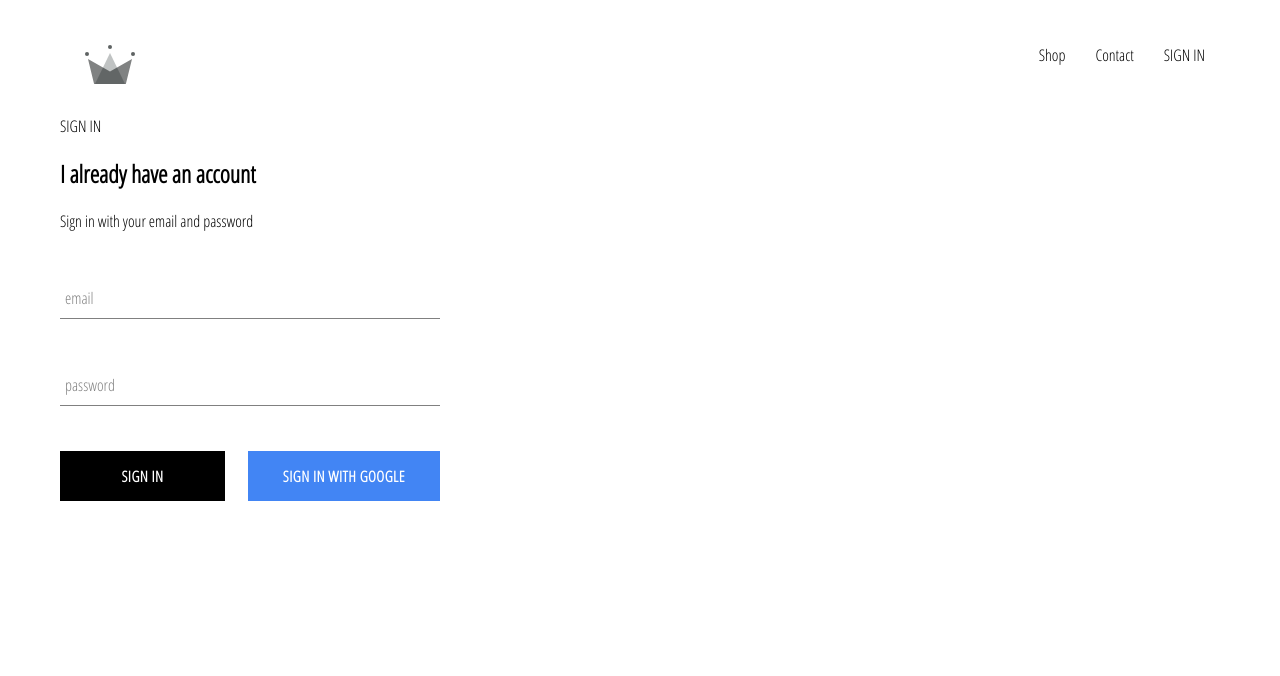
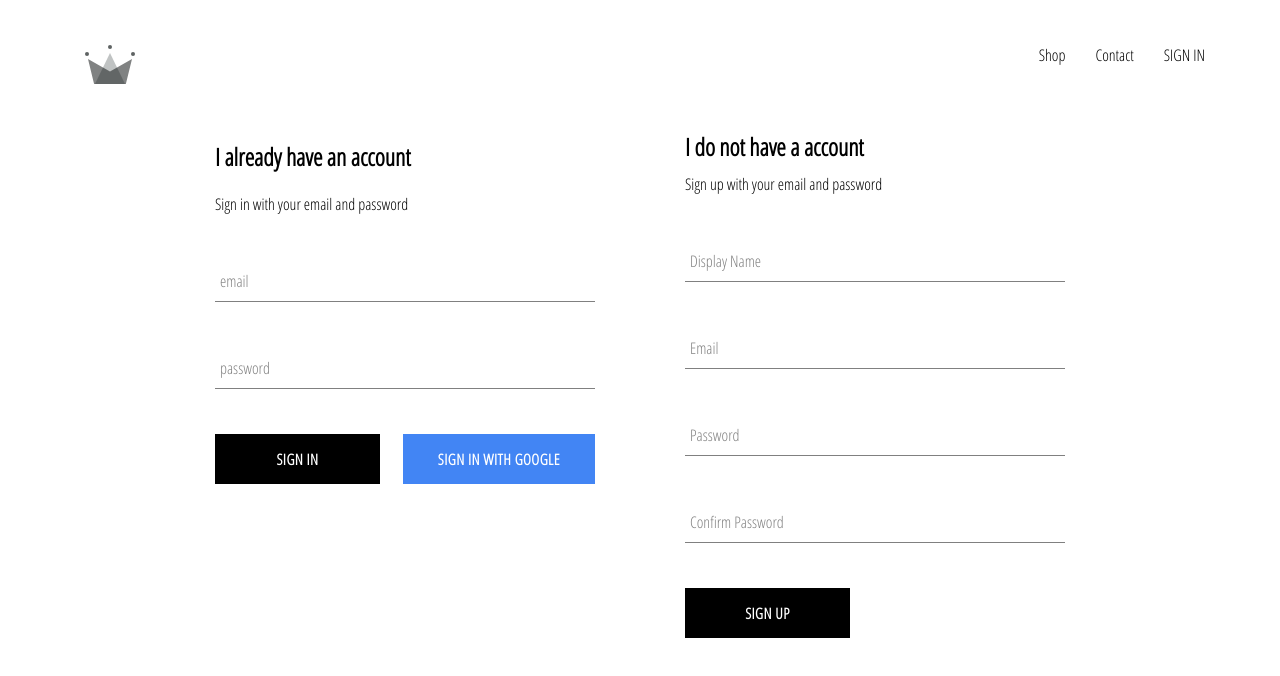
Before and after one commit to juani11/crwn-clothing, a React (Create React App) app: page /signin in a window 1280 px wide. Shown: the top 676 px of the page. Built offline with nearby package versions, Linux system fonts and the light colour scheme; no server answers.

Commit message:
sign-up component

```diff
--- a/src/App.js
+++ b/src/App.js
@@ -21,11 +21,24 @@
   }
 
   componentDidMount() {
-    auth.onAuthStateChanged(user => {
+    auth.onAuthStateChanged(async userAuth => {
 
-      createUserProfileDocument(user);
-      this.setState({ currentUser: user });
-      console.log(user);
+      if (userAuth) {
+
+        const userRef = await createUserProfileDocument(userAuth);
+
+        userRef.onSnapshot(snapShot => {
+          this.setState({
+            currentUser: {
+              id: snapShot.id,
+              ...snapShot.data()
+            }
+          })
+        })
+      }
+      else {
+        this.setState({ currentUser: userAuth });
+      }
     })
   }
 
--- /dev/null
+++ b/src/components/sign-up/sign-up.component.js
@@ -0,0 +1,101 @@
+import React from 'react';
+
+import { auth, createUserProfileDocument } from "../../firebase/firebase.utils";
+import CustomButton from "../custom-button/custom-button.component";
+import FormInput from "../form-input/form-input.component";
+
+import './sign-up.styles.scss'
+
+class SignUp extends React.Component {
+    constructor(props) {
+        super(props);
+
+        this.state = {
+            displayName: '',
+            email: '',
+            password: '',
+            confirmPassword: ''
+        }
+    }
+
+    handleSubmit = async e => {
+        const { email, password, confirmPassword } = this.state;
+
+        e.preventDefault();
+
+        if (password !== confirmPassword) {
+            alert("Password dont match");
+            return;
+        }
+
+        try {
+            const { user } = await auth.createUserWithEmailAndPassword(email, password);
+
+            await createUserProfileDocument(user,)
+
+            this.state = {
+                displayName: '',
+                email: '',
+                password: '',
+                confirmPassword: ''
+            }
+
+        } catch (error) {
+            console.error(error)
+        }
+    }
+
+    handleChange = e => {
+        const { name, value } = e.target;
+        this.setState({ [name]: value });
+    }
+
+    render() {
+
+        const { displayName, email, password, confirmPassword } = this.state;
+
+        return (<div className="sign-up">
+            <h2 className="title">I do not have a account</h2>
+            <span>Sign up with your email and password</span>
+            <form className="sign-up-form" onSubmit={this.handleSubmit}>
+
+                <FormInput
+                    type="text"
+                    name="displayName"
+                    value={displayName}
+                    onChange={this.handleChange}
+                    label="Display Name"
+                    required
+                />
+                <FormInput
+                    type="text"
+                    name="email"
+                    value={email}
+                    onChange={this.handleChange}
+                    label="Email"
+                    required
+                />
+                <FormInput
+                    type="password"
+                    name="password"
+                    value={password}
+                    onChange={this.handleChange}
+                    label="Password"
+                    required
+                />
+                <FormInput
+                    type="password"
+                    name="confirmPassword"
+                    value={confirmPassword}
+                    onChange={this.handleChange}
+                    label="Confirm Password"
+                    required
+                />
+
+                <CustomButton>SIGN UP</CustomButton>
+            </form>
+        </div>);
+    }
+}
+
+export default SignUp;
--- /dev/null
+++ b/src/components/sign-up/sign-up.styles.scss
@@ -0,0 +1,9 @@
+.sign-up {
+  display: flex;
+  flex-direction: column;
+  width: 380px;
+
+  .title {
+    margin: 10px 0;
+  }
+}
--- a/src/pages/sign-in-and-sign-up/sign-in-and-sign-up.component.js
+++ b/src/pages/sign-in-and-sign-up/sign-in-and-sign-up.component.js
@@ -1,10 +1,14 @@
 import React from 'react';
 import SignIn from '../../components/sign-in/sign-in.component';
+import SignUp from '../../components/sign-up/sign-up.component';
+
+import './sign-in-and-sign-up.styles.scss'
 
 const SignInAndSignUpPage = () => {
     return (
-        <div className="sign-in-and-sign-up"> SIGN IN
+        <div className="sign-in-and-sign-up">
             <SignIn />
+            <SignUp />
         </div>
     );
 }
--- a/src/pages/sign-in-and-sign-up/sign-in-and-sign-up.styles.scss
+++ b/src/pages/sign-in-and-sign-up/sign-in-and-sign-up.styles.scss
@@ -0,0 +1,6 @@
+.sign-in-and-sign-up {
+  width: 850px;
+  display: flex;
+  justify-content: space-between;
+  margin: 30px auto;
+}
```
